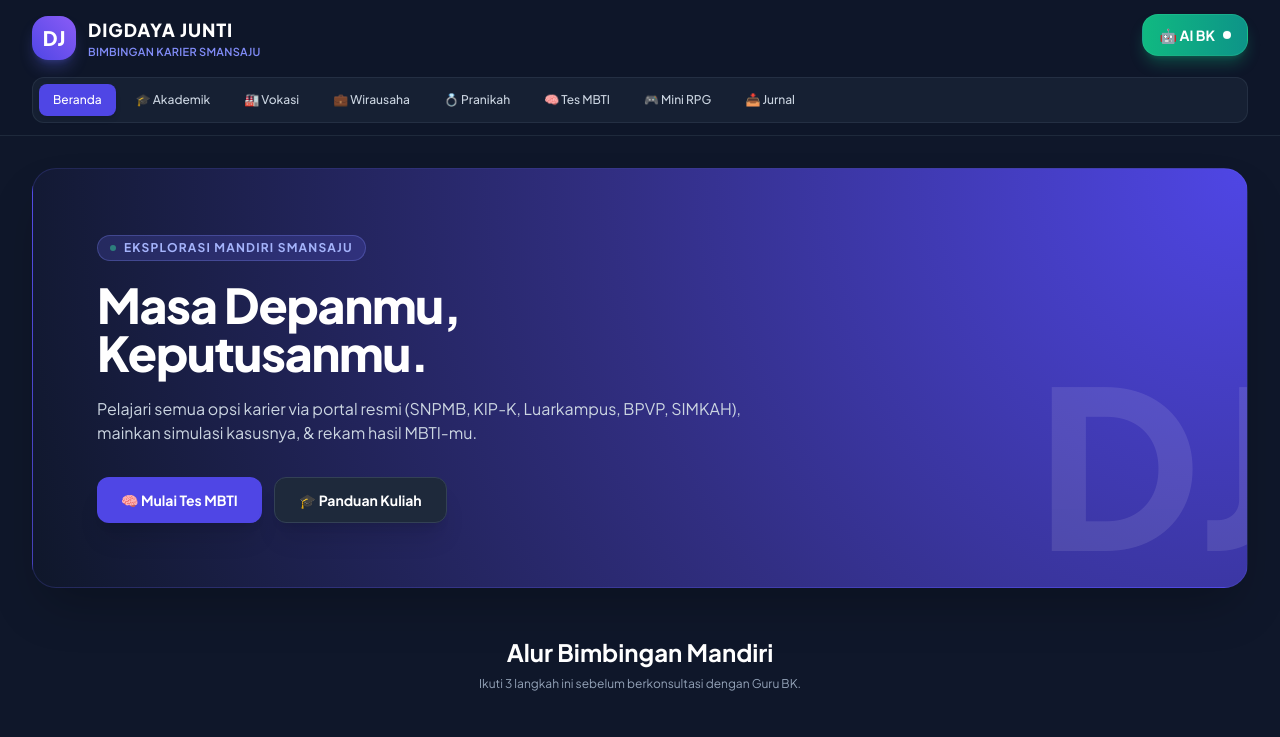
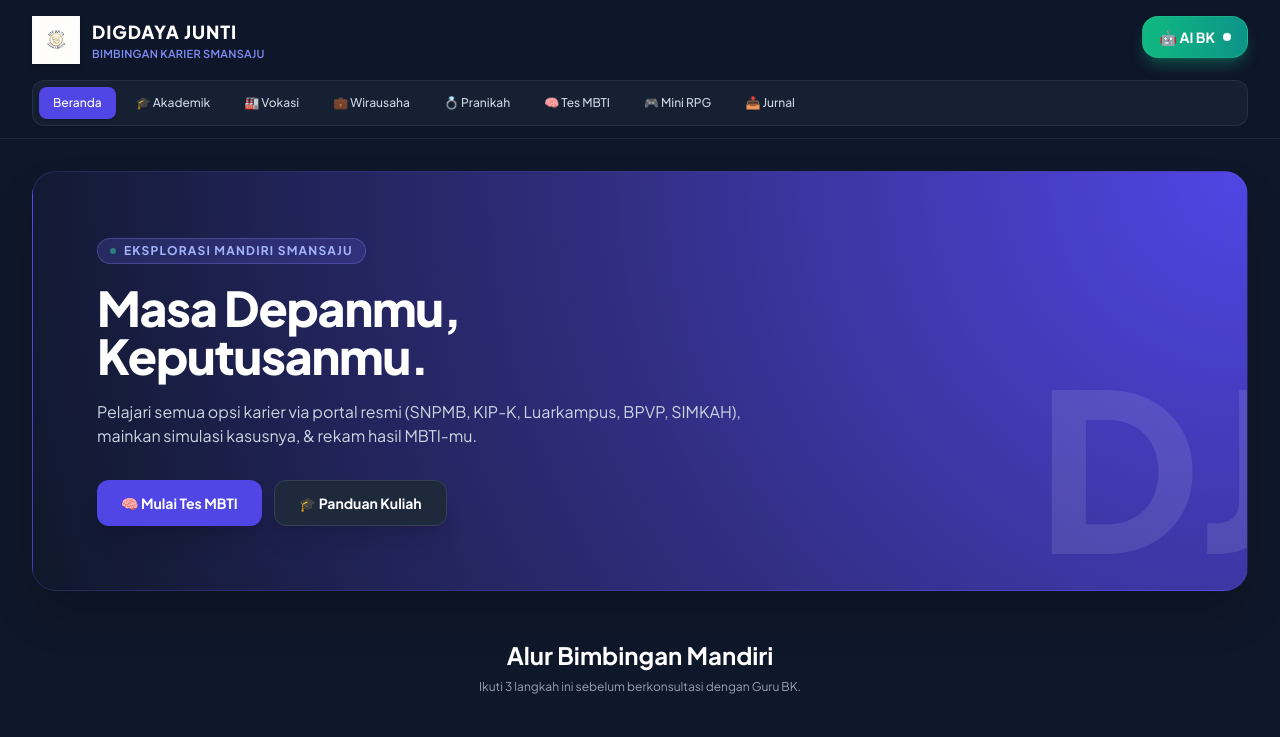
Before and after one commit to bk-smansaju/digdaya-junti, a plain HTML site: page index.html in a window 1280 px wide. Shown: the top 737 px of the page. Drawn offline with nearby package versions, Linux system fonts and the light colour scheme.

Commit message:
Update index.html

```diff
--- a/index.html
+++ b/index.html
@@ -23,7 +23,7 @@
         <div class="max-w-7xl mx-auto px-4 sm:px-6 lg:px-8 pt-4 pb-2">
             <div class="flex items-center justify-between mb-4">
                 <div class="flex items-center space-x-3 cursor-pointer" onclick="switchTab('beranda')">
-                    <div class="w-10 h-10 sm:w-11 sm:h-11 rounded-2xl bg-gradient-to-tr from-indigo-600 to-violet-500 flex items-center justify-center text-white font-black text-lg sm:text-xl shadow-lg shadow-indigo-500/30">DJ</div>
+                    <img src="logo.png.png"alt="Logo Digdaya SMANSAJU"class="w-10 h-10 sm:w-12 sm:h-12 object-contain drop-shadow-md">
                     <div>
                         <h1 class="font-extrabold text-white tracking-wider text-sm sm:text-lg">DIGDAYA JUNTI</h1>
                         <p class="text-[10px] sm:text-[11px] text-indigo-400 font-semibold tracking-wide uppercase">Bimbingan Karier SMANSAJU</p>
```
